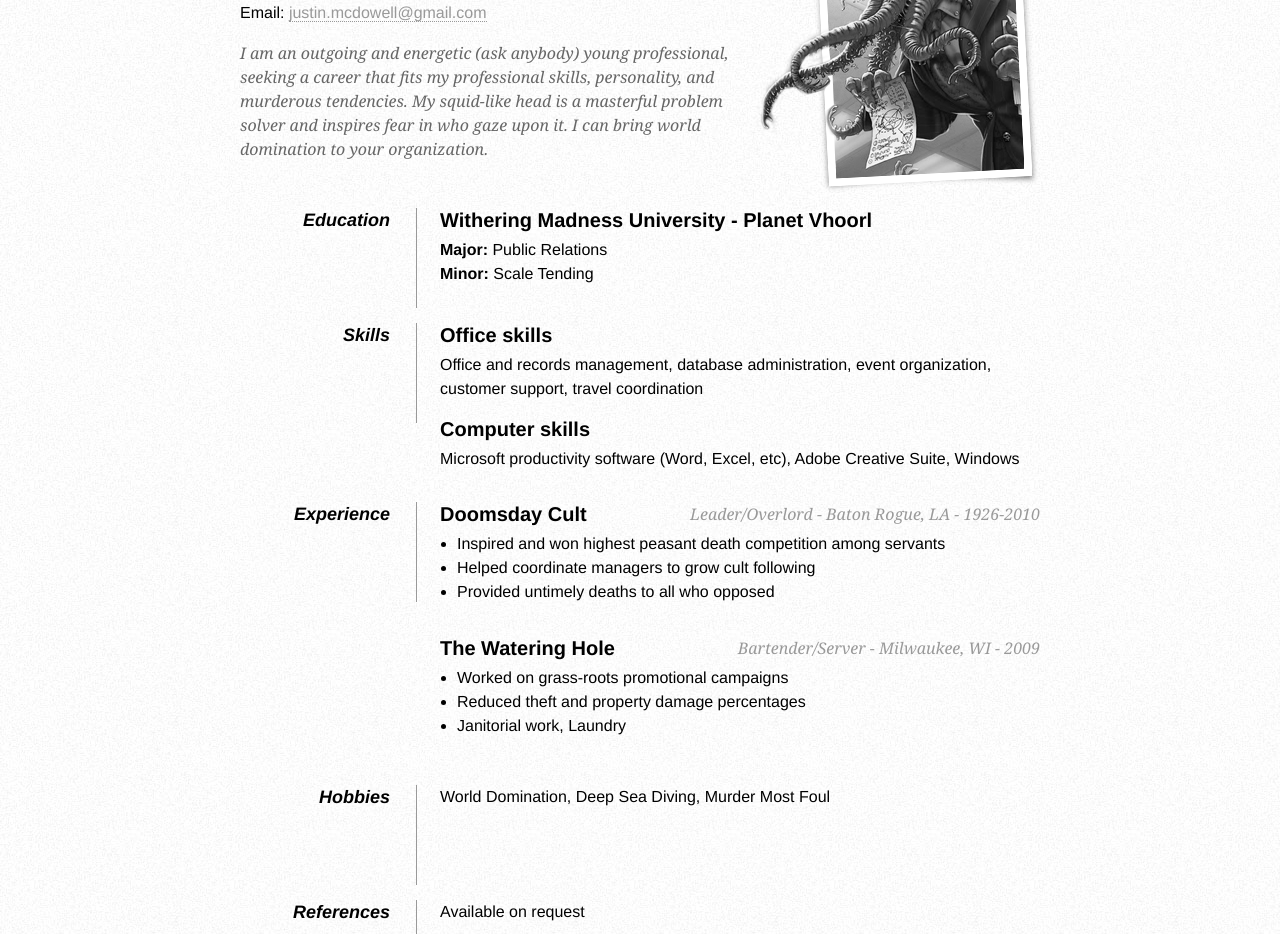
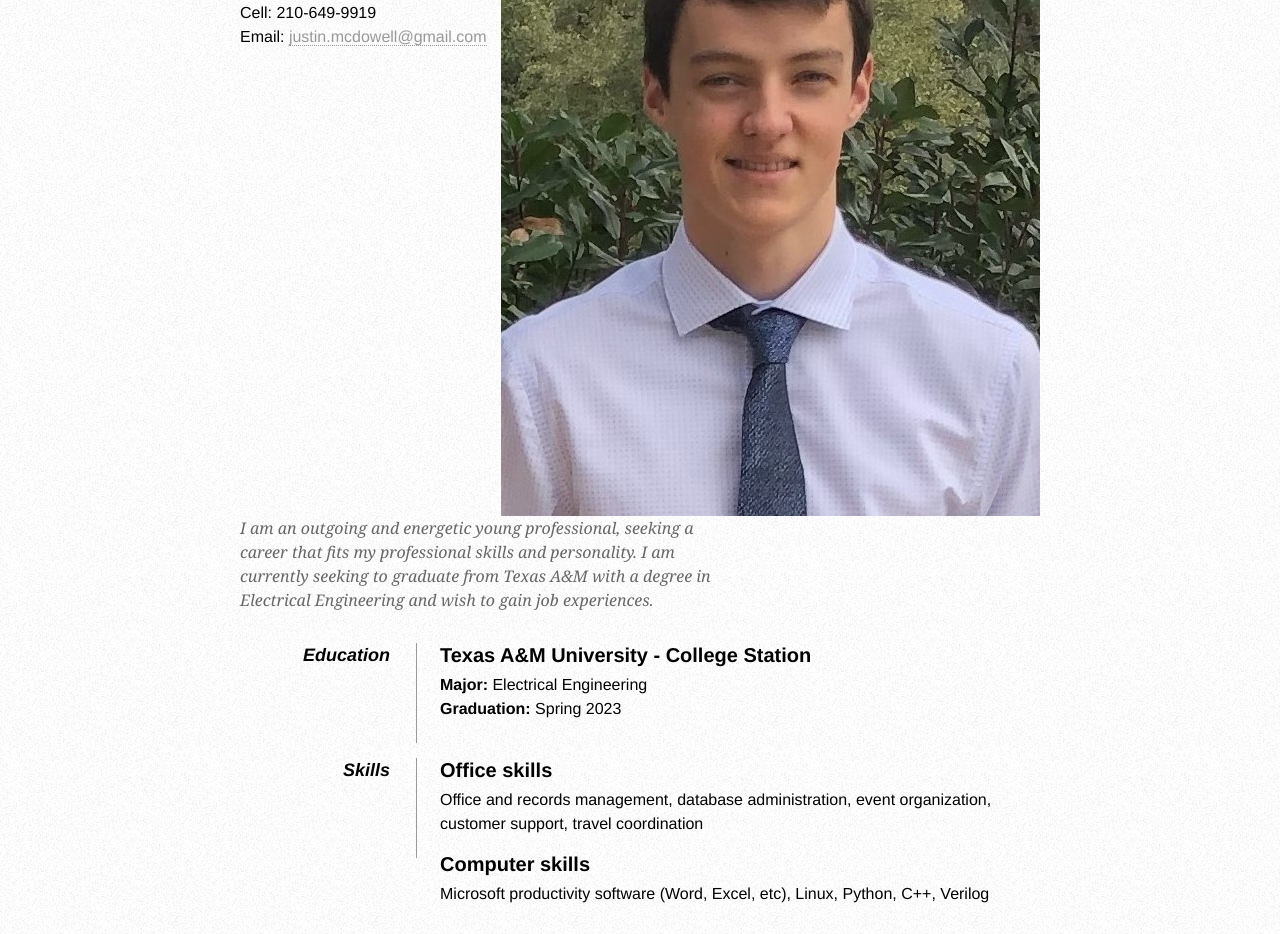
Before and after one commit to Matthew-McDowell/Resume_Website, a plain HTML site: page index.html in a window 1280 px wide. Shown: the part 120-1054 px from the top of the page. Drawn offline with Linux system fonts and the light colour scheme.

Commit message:
deleted:    images/cthulu.png 	new file:   images/matthew.jpg 	modified:   index.html

```diff
--- a/index.html
+++ b/index.html
@@ -6,7 +6,7 @@
 <head>
      <meta http-equiv="Content-Type" content="text/html; charset=utf-8"/>
 
-     <title>One Page Resume</title>
+     <title>Matthew McDowell's Resume</title>
 
      <style type="text/css">
         * { margin: 0; padding: 0; }
@@ -33,26 +33,26 @@
 
     <div id="page-wrap">
 
-        <img src="images/cthulu.png" alt="Photo of Cthulu" id="pic" />
+        <img src="images/matthew.jpg" alt="Photo of Matthew" id="pic" />
 
         <div id="contact-info" class="vcard">
 
             <!-- Microformats! -->
 
-            <h1 class="fn">C'thulhu</h1>
+            <h1 class="fn">Matthew McDowell</h1>
 
             <p>
-                Cell: <span class="tel">555-666-7777</span><br />
+                Cell: <span class="tel">210-649-9919</span><br />
                 Email: <a class="email" href="justin.mcdowell@gmail.com">justin.mcdowell@gmail.com</a>
             </p>
         </div>
 
         <div id="objective">
             <p>
-                I am an outgoing and energetic (ask anybody) young professional, seeking a
-                career that fits my professional skills, personality, and murderous tendencies.
-                My squid-like head is a masterful problem solver and inspires fear in who gaze upon it.
-                I can bring world domination to your organization.
+                I am an outgoing and energetic young professional, seeking a
+                career that fits my professional skills and personality.
+                I am currently seeking to graduate from Texas A&M with a degree
+                in Electrical Engineering and wish to gain job experiences.
             </p>
         </div>
 
@@ -63,9 +63,9 @@
 
             <dt>Education</dt>
             <dd>
-                <h2>Withering Madness University - Planet Vhoorl</h2>
-                <p><strong>Major:</strong> Public Relations<br />
-                   <strong>Minor:</strong> Scale Tending</p>
+                <h2>Texas A&M University - College Station</h2>
+                <p><strong>Major:</strong> Electrical Engineering<br />
+                   <strong>Graduation:</strong> Spring 2023</p>
             </dd>
 
             <dd class="clear"></dd>
@@ -76,37 +76,37 @@
                 <p>Office and records management, database administration, event organization, customer support, travel coordination</p>
 
                 <h2>Computer skills</h2>
-                <p>Microsoft productivity software (Word, Excel, etc), Adobe Creative Suite, Windows</p>
+                <p>Microsoft productivity software (Word, Excel, etc), Linux, Python, C++, Verilog</p>
             </dd>
 
             <dd class="clear"></dd>
 
             <dt>Experience</dt>
             <dd>
-                <h2>Doomsday Cult <span>Leader/Overlord - Baton Rogue, LA - 1926-2010</span></h2>
+                <h2>Zachary Engineering <span>Student Technician - College Station, TX - 2021-Current</span></h2>
                 <ul>
-                    <li>Inspired and won highest peasant death competition among servants</li>
-                    <li>Helped coordinate managers to grow cult following</li>
-                    <li>Provided untimely deaths to all who opposed</li>
+                    <li>Provider of tier 1 and 2 technical support</li>
+                    <li>Specialized in Windows and Linux based systems</li>
+                    <li>Friendly and competent customer servie</li>
                 </ul>
 
-                <h2>The Watering Hole <span>Bartender/Server - Milwaukee, WI - 2009</span></h2>
+                <h2>Fair Oaks Country Club <span>Bartender/Server - Milwaukee, WI - 2018-2020 </span></h2>
                 <ul>
-                    <li>Worked on grass-roots promotional campaigns</li>
-                    <li>Reduced theft and property damage percentages</li>
-                    <li>Janitorial work, Laundry</li>
+                    <li>Provided friendly and outstanding customer service</li>
+                    <li>Planned and setup catoring events</li>
+                    <li></li>
                 </ul>
             </dd>
 
             <dd class="clear"></dd>
 
             <dt>Hobbies</dt>
-            <dd>World Domination, Deep Sea Diving, Murder Most Foul</dd>
+            <dd>Weight lifting, basketball, coding, making websites</dd>
 
             <dd class="clear"></dd>
 
-            <dt>References</dt>
-            <dd>Available on request</dd>
+            <dt>Certifications</dt>
+            <dd>Amazon AWS certified developer associate</dd>
 
             <dd class="clear"></dd>
         </dl>
```
Also changed, not shown: images/cthulu.png (deleted), images/matthew.jpg (added).
